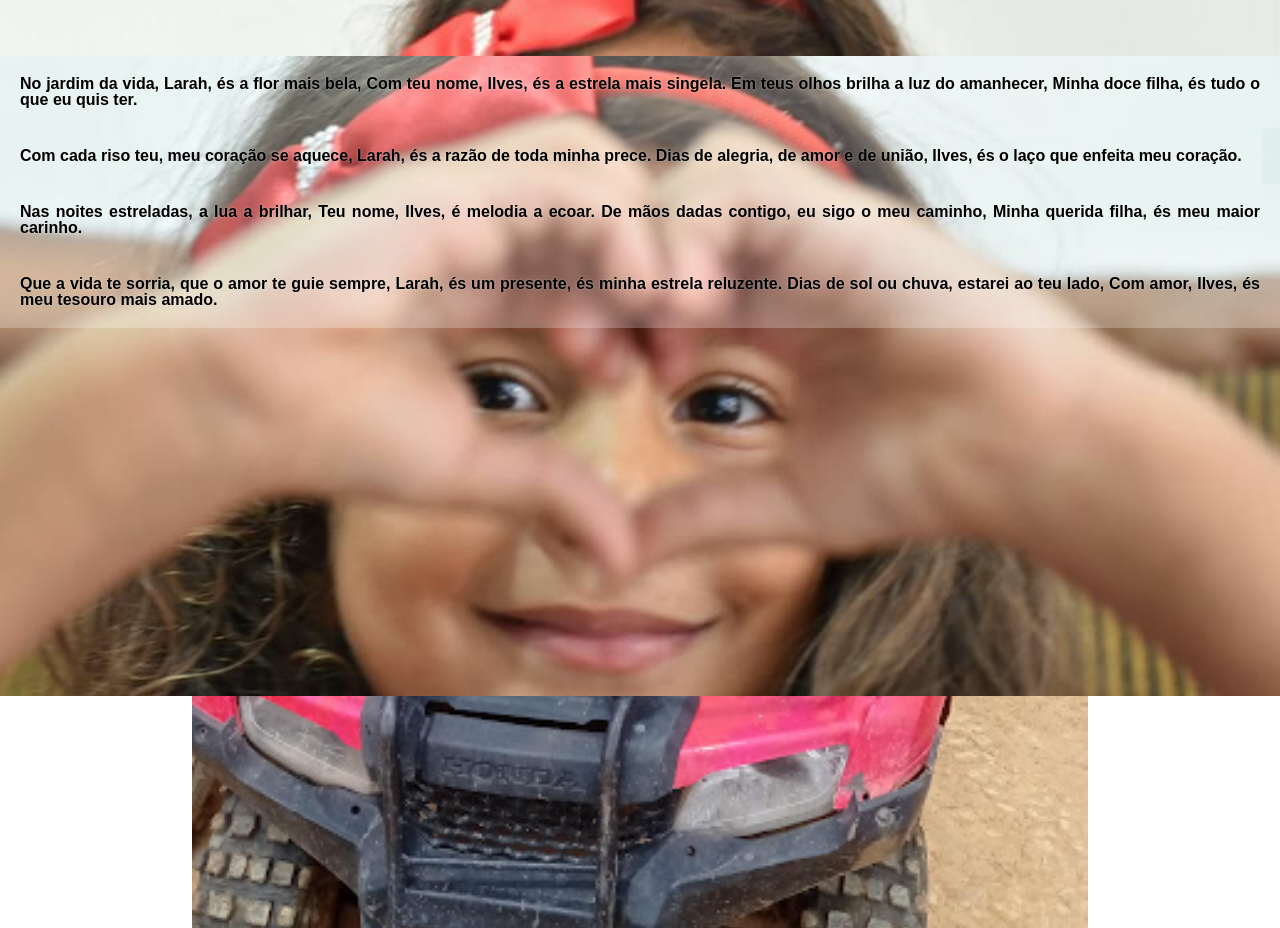
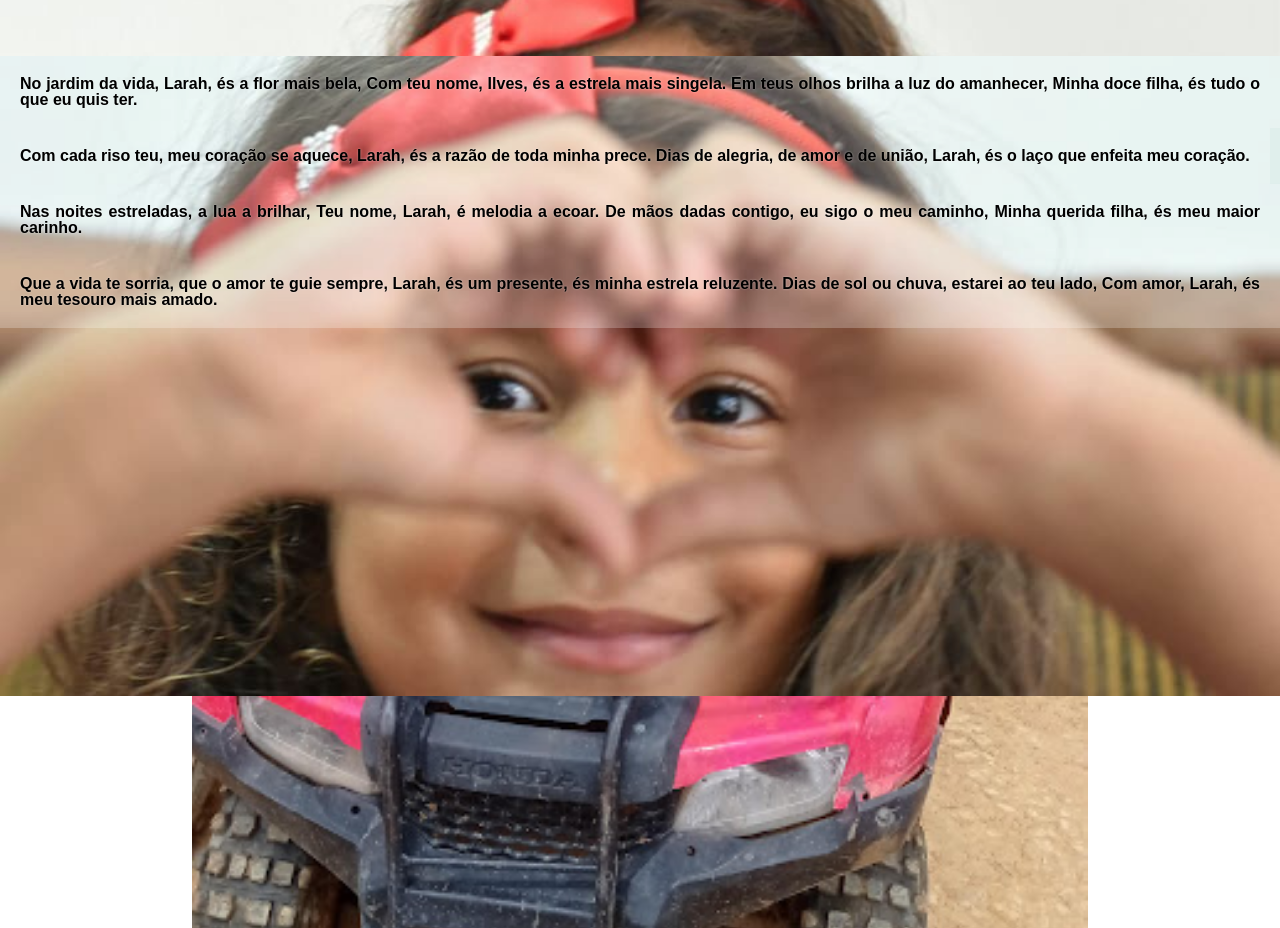
Before and after one commit to cleversonilves/larahilves, a plain HTML site: page index.html in a window 1280 px wide. Shown: the part 1020-1948 px from the top of the page. Drawn offline with nearby package versions, Linux system fonts and the light colour scheme.

Commit message:
Atualização de texto

```diff
--- a/index.html
+++ b/index.html
@@ -31,10 +31,11 @@
     </header>
     <main>
       <section class="normal">
-            <p>Larah, minha jóia preciosa e querida,
-                Em teus olhos, a luz da vida é resplandecida.
-                Dias de alegria contigo são abençoados,
-                Nas palavras doces, nos abraços apertados.</p>
+                <p>
+                    Larah, minha jóia preciosa e querida,
+                    Em teus olhos, a luz da vida é resplandecida.
+                    Dias de alegria contigo são abençoados,
+                    Nas palavras doces, nos abraços apertados.</p>
 
                 <p>
                     Dias de Sol, ou quando a chuva cai,
@@ -71,12 +72,12 @@
                 Com cada riso teu, meu coração se aquece,
                 Larah, és a razão de toda minha prece.
                 Dias de alegria, de amor e de união,
-                Ilves, és o laço que enfeita meu coração.
+                Larah, és o laço que enfeita meu coração.
             </p>
 
             <p>
                 Nas noites estreladas, a lua a brilhar,
-                Teu nome, Ilves, é melodia a ecoar.
+                Teu nome, Larah, é melodia a ecoar.
                 De mãos dadas contigo, eu sigo o meu caminho,
                 Minha querida filha, és meu maior carinho.
             </p>
@@ -85,7 +86,7 @@
                 Que a vida te sorria, que o amor te guie sempre,
                 Larah, és um presente, és minha estrela reluzente.
                 Dias de sol ou chuva, estarei ao teu lado,
-                Com amor, Ilves, és meu tesouro mais amado.
+                Com amor, Larah, és meu tesouro mais amado.
             </p>
         </section>
 
```
